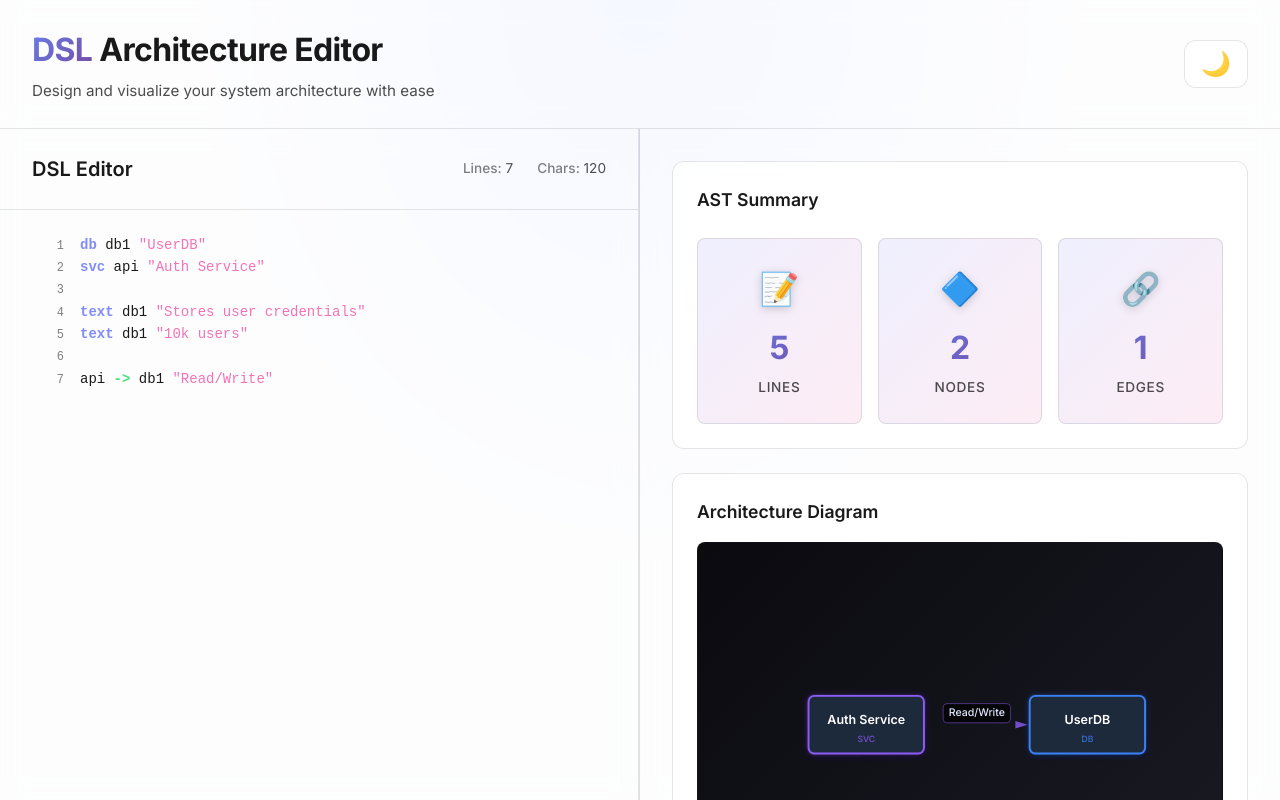
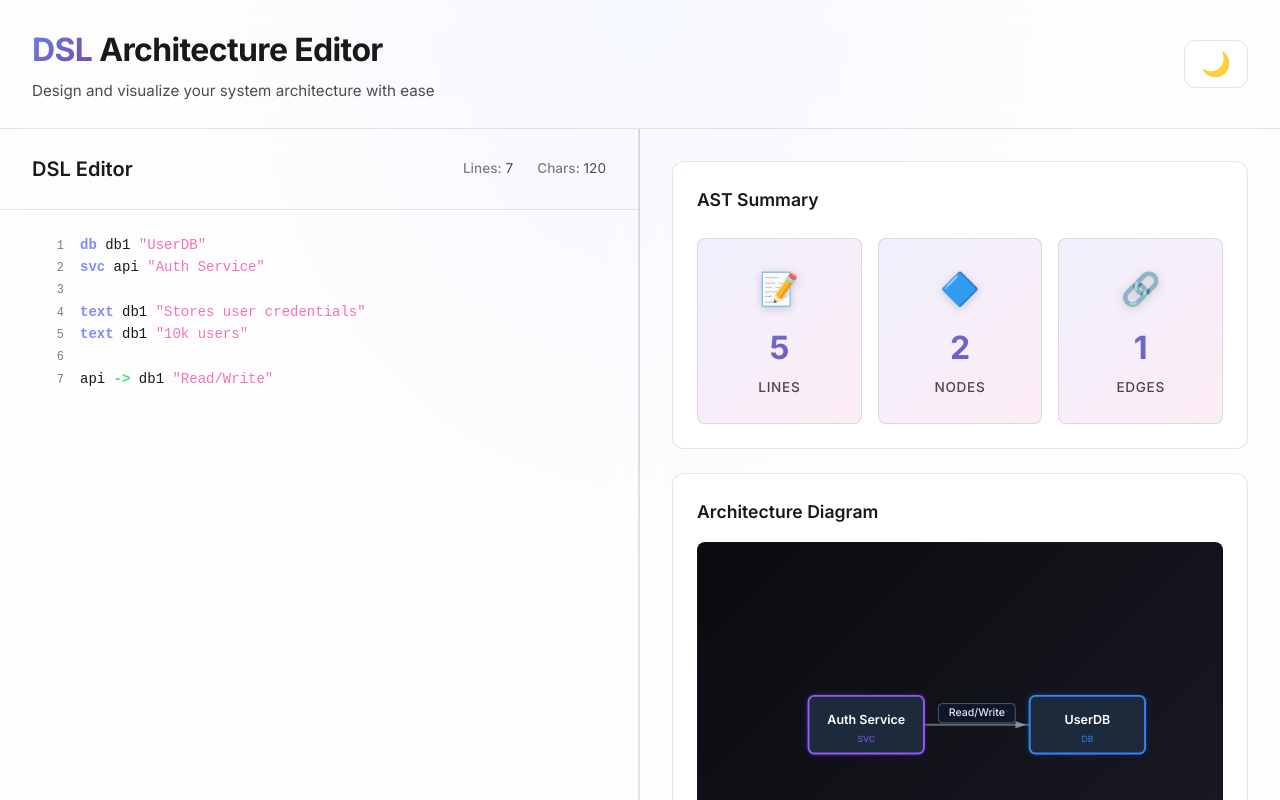
Before and after one commit to vikky2810/dsl-to-diagrams, a React (Vite) app: page / in a window 1280 px wide. Built offline with nearby package versions, Linux system fonts and the light colour scheme.

Commit message:
fix: Improve edge rendering in DiagramViewer by resolving node references and enhancing visibility of edges and labels

```diff
--- a/src/components/DiagramViewer.tsx
+++ b/src/components/DiagramViewer.tsx
@@ -107,16 +107,33 @@ export function DiagramViewer({ ast }: DiagramViewerProps) {
                     {/* Edges */}
                     <g className={styles.edges}>
                         {layout.edges.map((edge, idx) => {
-                            const x1 = edge.from.x + NODE_WIDTH / 2
-                            const y1 = edge.from.y + NODE_HEIGHT / 2
-                            const x2 = edge.to.x + NODE_WIDTH / 2
-                            const y2 = edge.to.y + NODE_HEIGHT / 2
+                            // FIX: Resolve the actual node objects using the IDs from the edge
+                            // This handles cases where edge.from is a string ID ("api") OR an object
+                            const sourceId = typeof edge.from === 'string' ? edge.from : edge.from.id;
+                            const targetId = typeof edge.to === 'string' ? edge.to : edge.to.id;
+
+                            const sourceNode = layout.nodes.find(n => n.id === sourceId);
+                            const targetNode = layout.nodes.find(n => n.id === targetId);
+
+                            // If we can't find the nodes, don't render this edge
+                            if (!sourceNode || !targetNode) return null;
+
+                            const x1 = sourceNode.x + NODE_WIDTH / 2
+                            const y1 = sourceNode.y + NODE_HEIGHT / 2
+                            const x2 = targetNode.x + NODE_WIDTH / 2
+                            const y2 = targetNode.y + NODE_HEIGHT / 2
+
+                            // Midpoints for the label
                             const mx = (x1 + x2) / 2
                             const my = (y1 + y2) / 2
+
+                            // Arrow calculations
                             const angle = Math.atan2(y2 - y1, x2 - x1)
                             const arrowSize = 8
+                            // Offset arrow slightly from the center of the destination node
                             const arrowX = x2 - Math.cos(angle) * (NODE_WIDTH / 2 + 8)
                             const arrowY = y2 - Math.sin(angle) * (NODE_HEIGHT / 2 + 8)
+
                             const arrowLeftX = arrowX - arrowSize * Math.cos(angle - Math.PI / 6)
                             const arrowLeftY = arrowY - arrowSize * Math.sin(angle - Math.PI / 6)
                             const arrowRightX = arrowX - arrowSize * Math.cos(angle + Math.PI / 6)
@@ -126,37 +143,39 @@ export function DiagramViewer({ ast }: DiagramViewerProps) {
                             const labelY = my - 12
 
                             return (
-                                <g key={idx}>
+                                <g key={`${sourceId}-${targetId}-${idx}`}>
                                     <line
                                         x1={x1}
                                         y1={y1}
                                         x2={x2}
                                         y2={y2}
-                                        stroke="url(#gradient-svc)"
+                                        // FIX: Use a solid color first to ensure visibility.
+                                        // Gradients on 1px lines can often disappear or look invisible.
+                                        stroke="#94a3b8"
                                         strokeWidth={2}
                                         opacity={0.6}
                                     />
                                     <polygon
-                                        points={`${arrowX + 6},${arrowY} ${arrowLeftX},${arrowLeftY} ${arrowRightX},${arrowRightY}`}
-                                        fill="#8b5cf6"
+                                        points={`${arrowX + 4},${arrowY} ${arrowLeftX},${arrowLeftY} ${arrowRightX},${arrowRightY}`}
+                                        fill="#94a3b8"
                                         opacity={0.8}
                                     />
                                     {edge.label && (
                                         <g>
                                             <rect
-                                                x={labelX - (edge.label.length * 3.5)}
+                                                x={labelX - (edge.label.length * 4)}
                                                 y={labelY - 10}
-                                                width={edge.label.length * 7}
+                                                width={edge.label.length * 8}
                                                 height={20}
-                                                fill="rgba(0, 0, 0, 0.7)"
-                                                stroke="rgba(139, 92, 246, 0.5)"
+                                                fill="rgba(15, 23, 42, 0.9)" // Darker background for readability
+                                                stroke="rgba(148, 163, 184, 0.5)"
                                                 strokeWidth={1}
                                                 rx={4}
                                             />
                                             <text
                                                 x={labelX}
                                                 y={labelY}
-                                                fill="#e0e7ff"
+                                                fill="#e2e8f0"
                                                 fontSize={11}
                                                 fontWeight={500}
                                                 textAnchor="middle"
```
